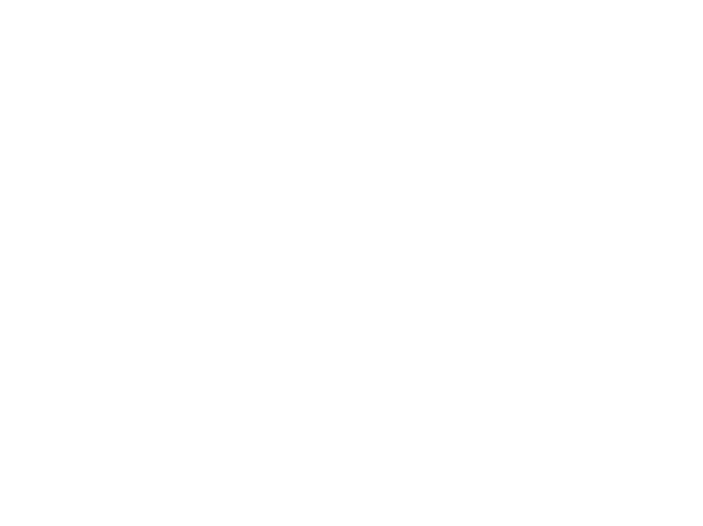
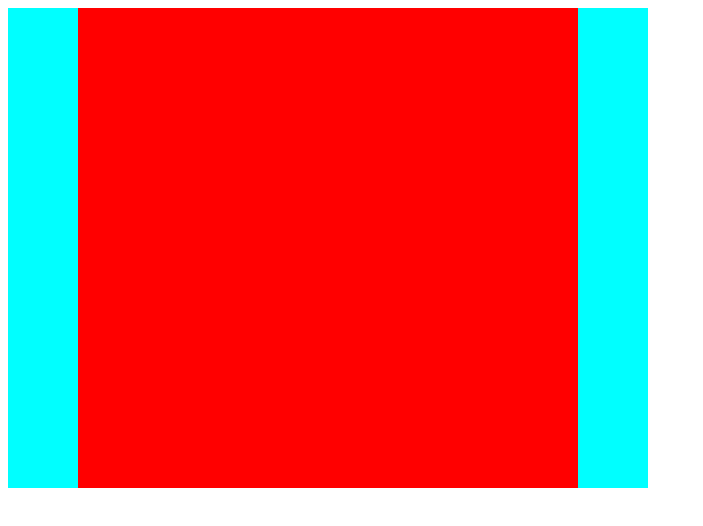
Before and after one commit to TheGhghp/Life-s-a-Puzzle, a plain HTML site: page index.html in a window 1280 px wide. Shown: the whole page, without its empty margins (0-703 px from the left). Drawn offline with Linux system fonts and the light colour scheme.

Commit message:
WebGL Test
Basic WebGL rendering functionality.

```diff
--- a/index.html
+++ b/index.html
@@ -1,7 +1,70 @@
 <!DOCTYPE html>
-<head>
-  <meta http-equiv="content-type" content="text/html; charset=UTF-8">
+<html><head><meta http-equiv="Content-Type" content="text/html; charset=UTF-8">
+
+	<!-- Appears on tab/window -->
+	<title>Game of Life</title>
+
+	<!-- basic shader -->
+	<script type="glsl" id="standard-vs">
+		void main(){
+			gl_Position = vec4(0.0, 0.0, 0.0, 1);
+			gl_PointSize = 500.0;
+		}
+	</script>
+	<script type="glsl" id="standard-fs">
+		void main(){
+			gl_FragColor = vec4(1, 0, 0, 1);
+		}
+	</script>
+
+	<script language="javascript">
+		function onReady(){
+			//Get the canvas element
+    		var canvas = document.getElementById("gl");
+
+    		//Set up rendering context
+    		var gl = canvas.getContext("webgl") ||
+    				canvas.getContext("experimental-webgl") ||
+    				canvas.getContext("moz-webgl") ||
+    				canvas.getContext("webkit-3d");
+
+    		//Final support check
+    		if(gl){
+    			var extensions = gl.getSupportedExtensions();
+
+    			console.log(gl);
+    			console.log(extensions);
+
+    			//Set up viewport
+    			gl.viewportWidth = canvas.width;
+    			gl.viewportHeight = canvas.height;
+
+    			//Set up canvas for clearing
+    			gl.clearColor(0, 1, 1, 1.0);
+    			gl.clear(gl.COLOR_BUFFER_BIT);
+
+    			//Get shaders
+    			var vs = document.getElementById("standard-vs").innerHTML;
+    			var fs = document.getElementById("standard-fs").innerHTML;
+
+    			//Initialize shaders
+    			var standardProgram = IntializeShader(gl, vs, fs);
+
+    			//Select shader
+    			gl.useProgram(standardProgram);
+
+    			//Draw to screen
+    			gl.drawArrays(gl.POINT, 0, 1);
+    		}
+    		else{
+    			console.log("Your browser doesn't support OpenGL");
+    		}
+    	}
+    </script>
+
+    <script type="text/javascript" src="shader.js"></script>
 </head>
-<body>
+<body onload="onReady()">
+  <canvas width="640" height="480" id="gl"></canvas>
 
-</body>
+</body></html>
--- /dev/null
+++ b/shader.js
@@ -0,0 +1,47 @@
+//Makes a new shader (context, vertex, fragment)
+function IntializeShader(gl, source_vs, source_fs){
+	//Initialize shaders, load, and compile
+	var vs = gl.createShader(gl.VERTEX_SHADER);
+	var fs = gl.createShader(gl.FRAGMENT_SHADER);
+
+	gl.shaderSource(vs, source_vs);
+	gl.shaderSource(fs, source_fs);
+
+	gl.compileShader(vs);
+	gl.compileShader(fs);
+
+	//Error handling
+	var error = false;
+
+	if(!gl.getShaderParameter(vs, gl.COMPILE_STATUS)){
+		alert("An error occured compiling the shaders: "+gl.getShaderInfoLog(vs));
+		error = true;
+	}
+
+	if(!gl.getShaderParameter(fs, gl.COMPILE_STATUS)){
+		alert("An error occured compiling the shaders: "+gl.getShaderInfoLog(fs));
+		error = true;
+	}
+
+	//Create shader program with vs and fs
+	var program = gl.createProgram();
+
+	//Attach shaders
+	gl.attachShader(program, vs);
+	gl.attachShader(program, fs);
+
+	//Link program
+	if(gl.linkProgram(program) == 0){
+		console.log("gl.linkProgram(program) failed with error code 0");
+		error = true;
+	}
+
+	if(error){
+		console.log("Failed to initialize shader.");
+		return false
+	}
+
+	console.log("Shader successfully created!");
+
+	return program;
+}
```
